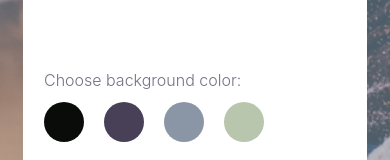
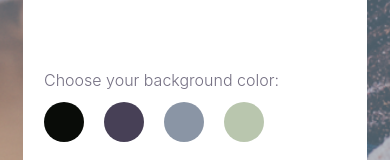
Before and after one commit to NeleSchallenberg/chat-app, a React Native app: screen /Start in a window 390 px wide. Shown: the part 543-703 px from the top of the page. Built offline with nearby package versions, Linux system fonts and the light colour scheme.

Commit message:
Update Start.js

```diff
--- a/components/Start.js
+++ b/components/Start.js
@@ -35,7 +35,7 @@ const Start = ({ navigation }) => {
 					{/* Background color container */}
 					<View style={styles.colorContainer}>
 						<Text style={styles.choseColorText}>
-							Choose background color:
+							Choose your background color:
 						</Text>
 						<View style={styles.colorRow}>
 							<TouchableOpacity
```
